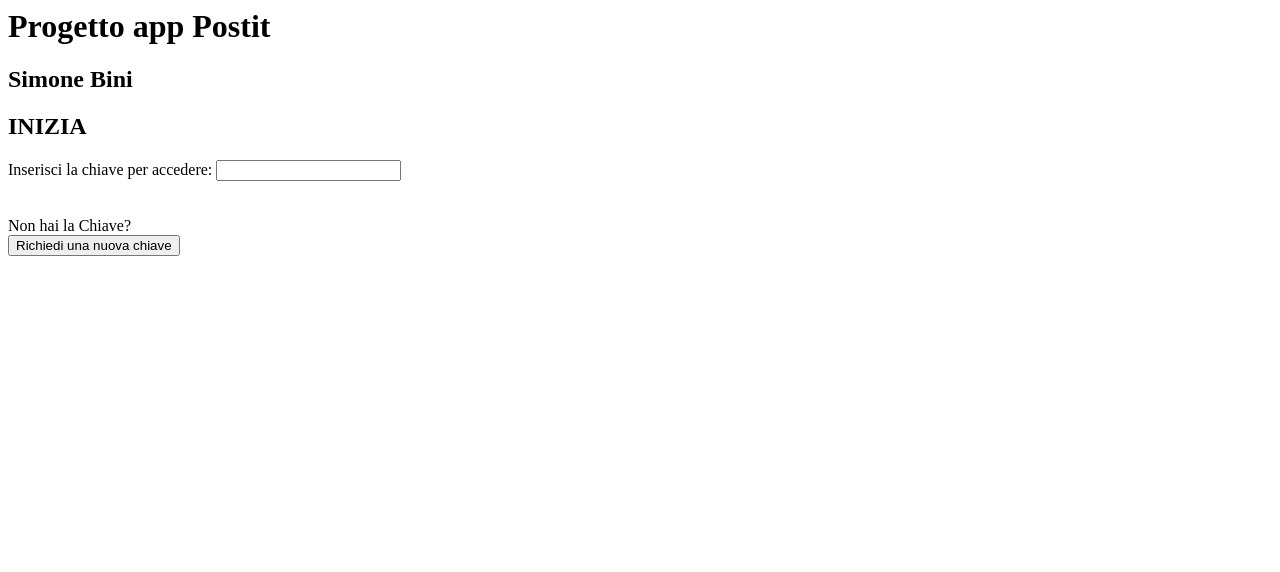
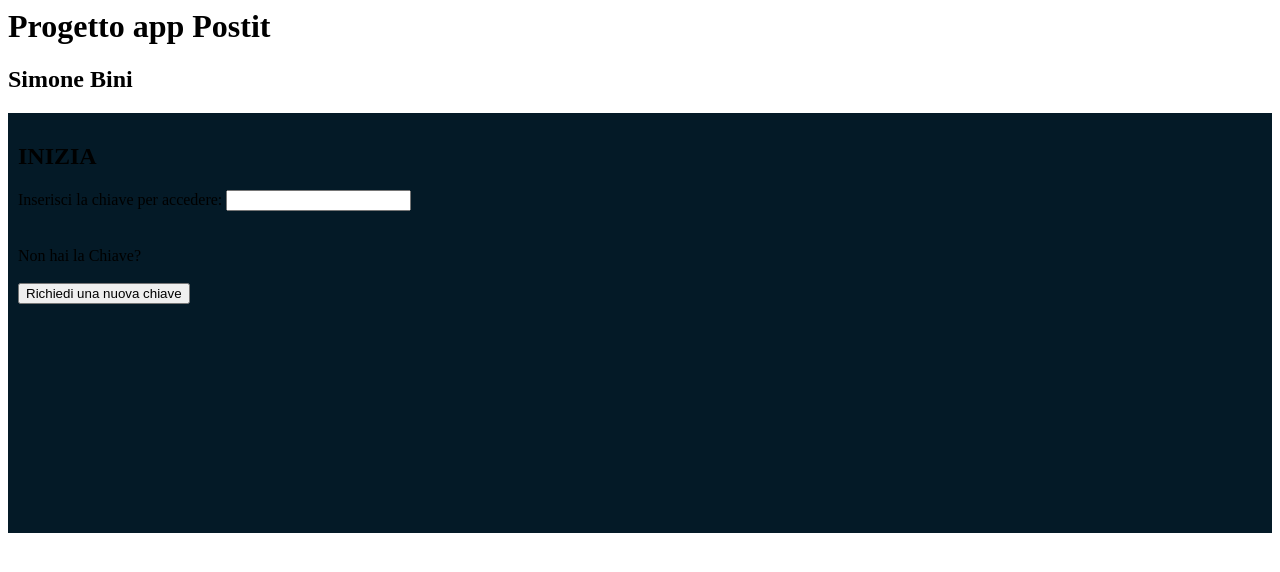
Before and after one commit to Simobini74/Progetto-SSW, an Angular app: page / in a window 1280 px wide. Shown: the top 572 px of the page. Built offline with nearby package versions, Linux system fonts and the light colour scheme.

Commit message:
2 files modified

```diff
--- a/src/app/chiave/chiave.component.css
+++ b/src/app/chiave/chiave.component.css
@@ -0,0 +1,5 @@
+div {
+  background-color: rgb(4, 26, 39);
+  padding: 10px;
+  height: 400px;
+}
--- a/src/app/chiave/chiave.component.html
+++ b/src/app/chiave/chiave.component.html
@@ -3,6 +3,6 @@
 Inserisci la chiave per accedere:
 <input #yourK (keyup.enter)='useKey(yourK.value); yourK.value=""'/>
 <br><br><br>
-Non hai la Chiave?<br/>
+Non hai la Chiave?<br><br>
 <button (click)= getKey()>Richiedi una nuova chiave</button>
 </div>
```
